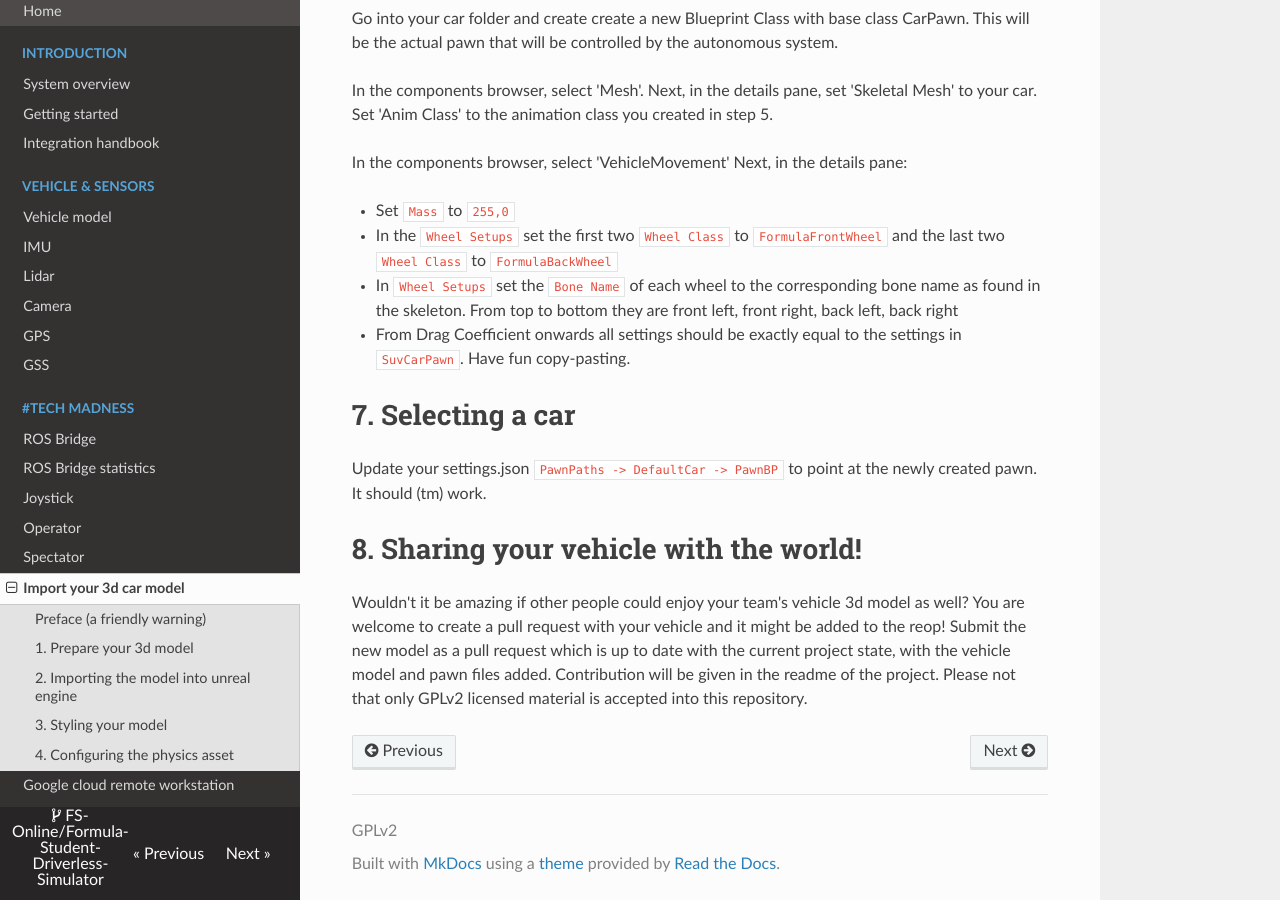
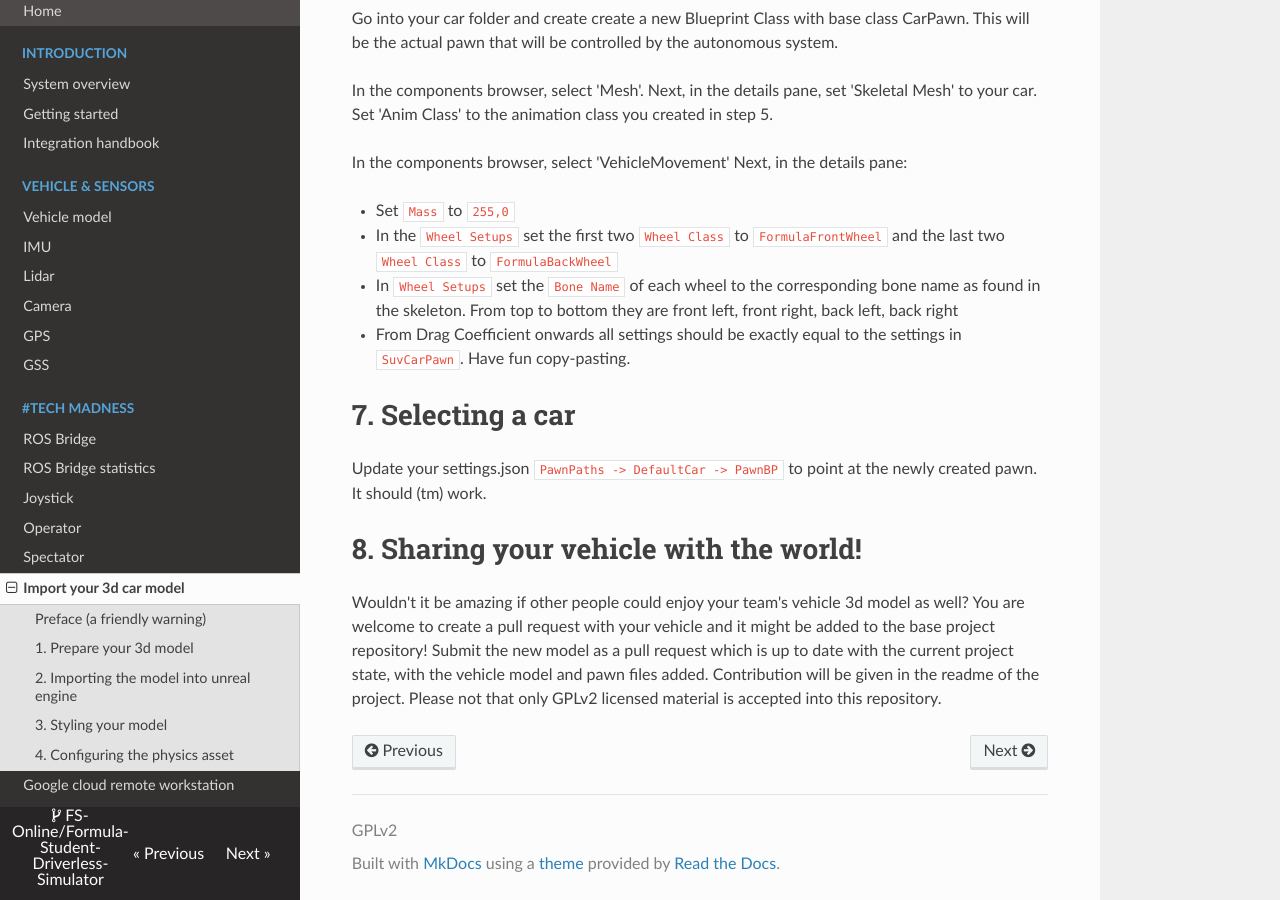
Before and after one commit to FS-Driverless/Formula-Student-Driverless-Simulator, an MkDocs documentation site: the page built from docs/import-car-3d-model.md, in a window 1280 px wide and 900 px high, scrolled down 3962 px. Built offline with MkDocs 1.6.1, drawn with Linux system fonts in a browser that asks for light colours; nearby versions of some CDN libraries; comment, search, counter and statistics services are not loaded.

Commit message:
Update docs/import-car-3d-model.md
Co-authored-by: Marek Szeles <marek.szeles@gmail.com>

```diff
--- a/docs/import-car-3d-model.md
+++ b/docs/import-car-3d-model.md
@@ -125,6 +125,6 @@ It should (tm) work.
 # 8. Sharing your vehicle with the world!
 
 Wouldn't it be amazing if other people could enjoy your team's vehicle 3d model as well?
-You are welcome to create a pull request with your vehicle and it might be added to the reop!
+You are welcome to create a pull request with your vehicle and it might be added to the base project repository!
 Submit the new model as a pull request which is up to date with the current project state, with the vehicle model and pawn files added. Contribution will be given in the readme of the project.
 Please not that only GPLv2 licensed material is accepted into this repository.
```
